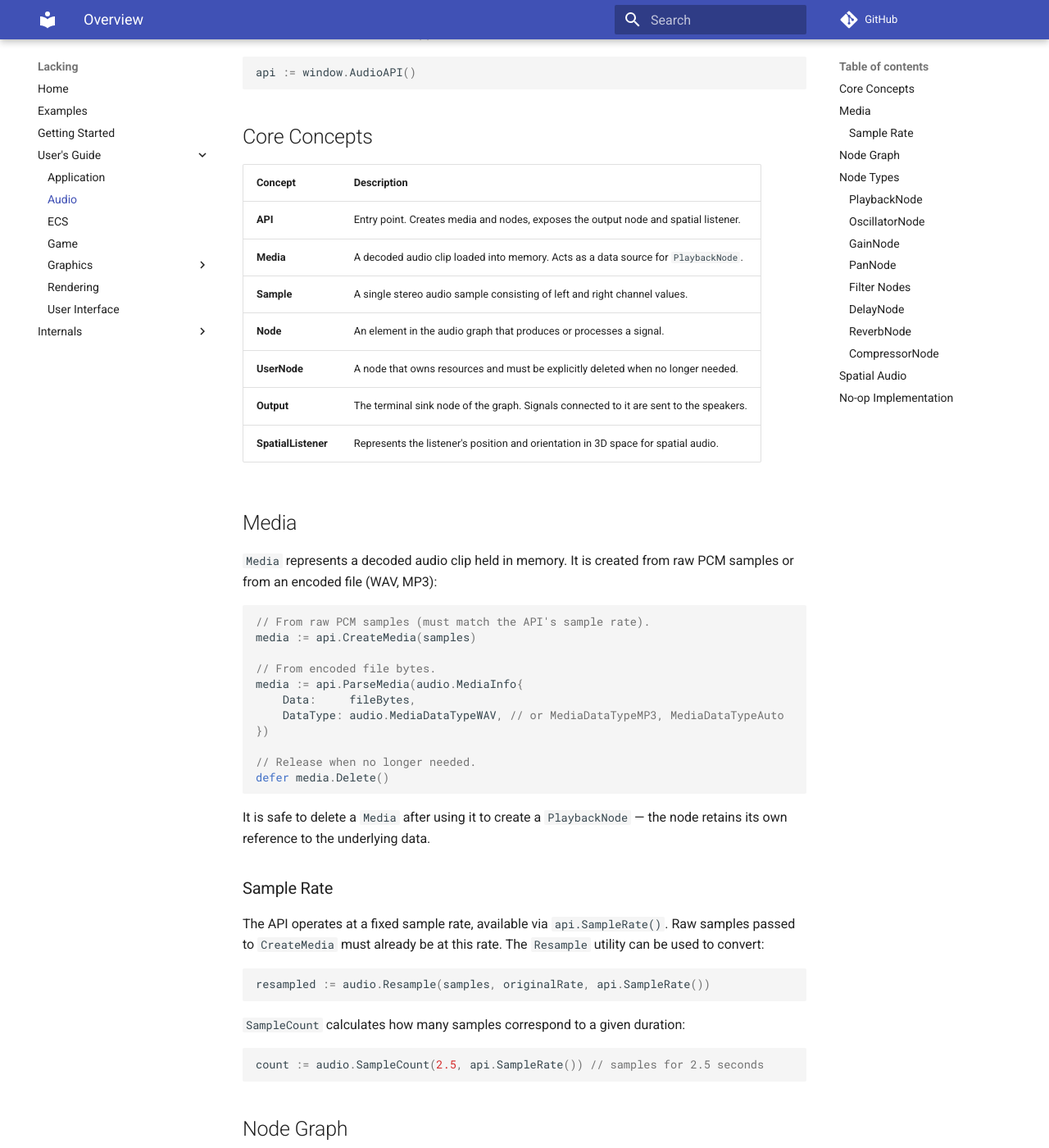
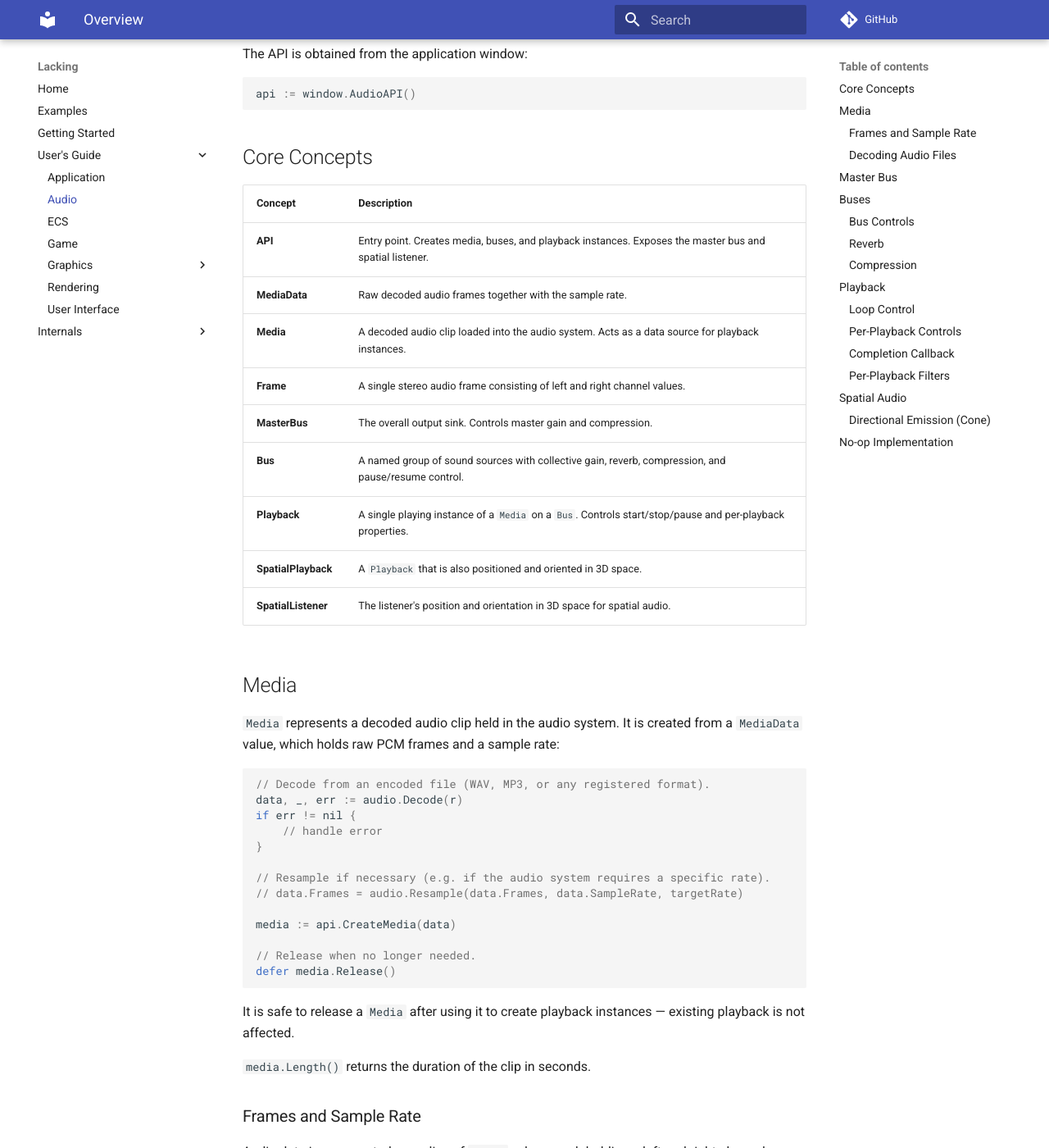
Before and after one commit to mokiat/lacking, an MkDocs documentation site: the page built from docs/manual/audio/index.md, in a window 1280 px wide and 1400 px high, scrolled down 271 px. Shown: the whole window at 82% size. Built offline with MkDocs 1.6.1 and Material for MkDocs 9.7.7, drawn with Linux system fonts in a browser that asks for light colours; comment, search, counter and statistics services are not loaded; some of the changed text lies outside the part shown.

Commit message:
docs: update docs on audio

````diff
--- a/docs/manual/audio/index.md
+++ b/docs/manual/audio/index.md
@@ -4,7 +4,7 @@ title: Overview
 
 # Audio
 
-The `audio` package defines a low-level, node-graph-based audio API. It is the audio equivalent of the `render` package: an abstract interface that is implemented separately for each platform (native desktop, web). Game code is not expected to use this API directly — a higher-level audio API will be provided for that purpose.
+The `core/audio` package defines a mid-level, bus-based audio API. It is the audio equivalent of the `render` package: an abstract interface implemented separately for each platform (native desktop, web). Game code is not expected to use this API directly — a higher-level audio API is provided for that purpose — but there are cases where working directly with these primitives is necessary.
 
 The API is obtained from the application window:
 
@@ -16,184 +16,126 @@ api := window.AudioAPI()
 
 | Concept | Description |
 |---|---|
-| **API** | Entry point. Creates media and nodes, exposes the output node and spatial listener. |
-| **Media** | A decoded audio clip loaded into memory. Acts as a data source for `PlaybackNode`. |
-| **Sample** | A single stereo audio sample consisting of left and right channel values. |
-| **Node** | An element in the audio graph that produces or processes a signal. |
-| **UserNode** | A node that owns resources and must be explicitly deleted when no longer needed. |
-| **Output** | The terminal sink node of the graph. Signals connected to it are sent to the speakers. |
-| **SpatialListener** | Represents the listener's position and orientation in 3D space for spatial audio. |
+| **API** | Entry point. Creates media, buses, and playback instances. Exposes the master bus and spatial listener. |
+| **MediaData** | Raw decoded audio frames together with the sample rate. |
+| **Media** | A decoded audio clip loaded into the audio system. Acts as a data source for playback instances. |
+| **Frame** | A single stereo audio frame consisting of left and right channel values. |
+| **MasterBus** | The overall output sink. Controls master gain and compression. |
+| **Bus** | A named group of sound sources with collective gain, reverb, compression, and pause/resume control. |
+| **Playback** | A single playing instance of a `Media` on a `Bus`. Controls start/stop/pause and per-playback properties. |
+| **SpatialPlayback** | A `Playback` that is also positioned and oriented in 3D space. |
+| **SpatialListener** | The listener's position and orientation in 3D space for spatial audio. |
 
 ## Media
 
-`Media` represents a decoded audio clip held in memory. It is created from raw PCM samples or from an encoded file (WAV, MP3):
+`Media` represents a decoded audio clip held in the audio system. It is created from a `MediaData` value, which holds raw PCM frames and a sample rate:
 
 ```go
-// From raw PCM samples (must match the API's sample rate).
-media := api.CreateMedia(samples)
+// Decode from an encoded file (WAV, MP3, or any registered format).
+data, _, err := audio.Decode(r)
+if err != nil {
+    // handle error
+}
 
-// From encoded file bytes.
-media := api.ParseMedia(audio.MediaInfo{
-    Data:     fileBytes,
-    DataType: audio.MediaDataTypeWAV, // or MediaDataTypeMP3, MediaDataTypeAuto
-})
+// Resample if necessary (e.g. if the audio system requires a specific rate).
+// data.Frames = audio.Resample(data.Frames, data.SampleRate, targetRate)
+
+media := api.CreateMedia(data)
 
 // Release when no longer needed.
-defer media.Delete()
+defer media.Release()
 ```
 
-It is safe to delete a `Media` after using it to create a `PlaybackNode` — the node retains its own reference to the underlying data.
+It is safe to release a `Media` after using it to create playback instances — existing playback is not affected.
 
-### Sample Rate
+`media.Length()` returns the duration of the clip in seconds.
 
-The API operates at a fixed sample rate, available via `api.SampleRate()`. Raw samples passed to `CreateMedia` must already be at this rate. The `Resample` utility can be used to convert:
+### Frames and Sample Rate
+
+Audio data is represented as a slice of `Frame` values, each holding a left and right channel sample:
 
 ```go
-resampled := audio.Resample(samples, originalRate, api.SampleRate())
+type Frame struct {
+    Left  float32
+    Right float32
+}
 ```
 
-`SampleCount` calculates how many samples correspond to a given duration:
+The `Resample` utility converts frames between sample rates:
 
 ```go
-count := audio.SampleCount(2.5, api.SampleRate()) // samples for 2.5 seconds
+resampled := audio.Resample(frames, originalRate, targetRate)
 ```
 
-## Node Graph
-
-Audio flows through a directed graph of nodes. Sources generate signals, processing nodes transform them, and everything ultimately connects to the output node. When multiple sources are connected to the same target their signals are mixed additively.
+`SampleCount` and `Seconds` convert between frame counts and durations:
 
 ```go
-output := api.Output()
-
-// Connect source directly to output.
-api.Connect(source, output)
-
-// Or use Chain for a linear sequence.
-api.Chain(source, gainNode, reverbNode, output)
-
-// Disconnect when done.
-api.Disconnect(source, output)
+count := audio.SampleCount(2.5, sampleRate) // frames for 2.5 seconds
+dur   := audio.Seconds(count, sampleRate)   // back to seconds
 ```
 
-All nodes that are no longer needed must be deleted to avoid resource leaks:
+### Decoding Audio Files
+
+`audio.Decode` auto-detects the format by magic-byte prefix and decodes the data:
 
 ```go
-gainNode.Delete()
+data, format, err := audio.Decode(r) // format is e.g. "mp3" or "wav"
 ```
 
-## Node Types
-
-The following node types are available:
-
-| Node | Factory | Purpose |
-|---|---|---|
-| `PlaybackNode` | `CreatePlaybackNode` | Plays back a `Media` clip. |
-| `OscillatorNode` | `CreateOscillatorNode` | Generates a periodic waveform. |
-| `GainNode` | `CreateGainNode` | Scales the signal amplitude. |
-| `PanNode` | `CreatePanNode` | Pans the signal between left and right channels. |
-| `SpatialNode` | `CreateSpatialNode` | Applies 3D positional audio effects. |
-| `HighPassNode` | `CreateHighPassNode` | Removes frequencies below a cutoff. |
-| `LowPassNode` | `CreateLowPassNode` | Removes frequencies above a cutoff. |
-| `DelayNode` | `CreateDelayNode` | Adds a time delay to the signal. |
-| `ReverbNode` | `CreateReverbNode` | Applies a room reverb effect. |
-| `CompressorNode` | `CreateCompressorNode` | Applies dynamic range compression. |
-| `ConnectorNode` | `CreateConnectorNode` | Pass-through node useful as a named connection point. |
-
-### PlaybackNode
-
-Plays back a `Media` clip. Created with an initial loop setting:
+Format decoders self-register via package `init`. Import the sub-packages to enable them:
 
 ```go
-node := api.CreatePlaybackNode(media, false)
-defer node.Delete()
-
-api.Connect(node, api.Output())
-
-node.Start(0)   // start from the beginning
-node.Pause()    // pause; resumes from the same position
-node.Resume()   // resume from where it was paused
-node.Stop()     // stop and reset position
+import (
+    _ "github.com/mokiat/lacking/core/audio/mp3"
+    _ "github.com/mokiat/lacking/core/audio/wav"
+)
 ```
 
-Loop playback can be configured after creation, including a sub-range of the clip:
+Custom decoders can be added with `audio.RegisterDecoder`.
+
+## Master Bus
+
+`MasterBus` is the global output sink. It controls the overall gain and provides access to global compression:
 
 ```go
-node.SetLoop(true)
-node.SetLoopStart(1.0) // loop from 1.0 s
-node.SetLoopEnd(4.5)   // to 4.5 s
+master := api.MasterBus()
+master.SetGain(0.8)
+
+comp := master.Compression()
+comp.SetThreshold(-18.0)
+comp.SetRatio(4.0)
 ```
 
-### OscillatorNode
+## Buses
 
-Generates a continuous periodic waveform at a configurable frequency. Default frequency is 440 Hz (A4).
+A `Bus` groups a set of sound sources for collective control. Create one with `CreateBus`, optionally enabling reverb and/or compression:
 
 ```go
-node := api.CreateOscillatorNode()
-defer node.Delete()
-
-node.SetFrequency(220.0) // A3
-api.Connect(node, api.Output())
+musicBus := api.CreateBus(audio.BusSettings{})
+sfxBus   := api.CreateBus(audio.BusSettings{UseCompression: true})
+envBus   := api.CreateBus(audio.BusSettings{UseReverb: true, UseCompression: true})
+defer musicBus.Release()
+defer sfxBus.Release()
+defer envBus.Release()
 ```
 
-### GainNode
+Releasing a bus stops all playback attached to it.
 
-Scales the signal amplitude. A gain of `1.0` is unity (no change); `0.0` is silence; values above `1.0` amplify. Default is `1.0`.
+### Bus Controls
 
 ```go
-gain := api.CreateGainNode()
-defer gain.Delete()
+bus.SetGain(0.5)  // half volume for everything on this bus
 
-gain.SetGain(0.5) // half volume
-api.Chain(source, gain, api.Output())
+// Pause/resume all sources on the bus at once.
+bus.Pause()
+bus.Resume()
 ```
 
-The `DBToGain` and `GainToDB` utilities convert between decibels and linear gain:
+`bus.Compression()` and `bus.Reverb()` return `nil` if the bus was not created with those effects enabled.
 
-```go
-gain.SetGain(audio.DBToGain(-6.0)) // -6 dB
-```
+### Reverb
 
-### PanNode
-
-Distributes the signal between left and right channels. The range is `[-1.0, 1.0]` where `-1.0` is full left, `0.0` is center, and `1.0` is full right. Default is `0.0`.
-
-```go
-pan := api.CreatePanNode()
-defer pan.Delete()
-
-pan.SetPan(-0.5) // slightly left
-api.Chain(source, pan, api.Output())
-```
-
-### Filter Nodes
-
-`HighPassNode` and `LowPassNode` each expose a single `CutoffFrequency` parameter (in Hz). Default cutoff is 350 Hz for both.
-
-```go
-hp := api.CreateHighPassNode()
-defer hp.Delete()
-hp.SetCutoffFrequency(80.0) // remove rumble below 80 Hz
-
-lp := api.CreateLowPassNode()
-defer lp.Delete()
-lp.SetCutoffFrequency(8000.0) // remove hiss above 8 kHz
-```
-
-### DelayNode
-
-Adds a time delay to the signal. Default delay is `0.0` seconds. Implementations must support at least 1 second of delay.
-
-```go
-delay := api.CreateDelayNode()
-defer delay.Delete()
-
-delay.SetDelayTime(0.3) // 300 ms
-api.Chain(source, delay, api.Output())
-```
-
-### ReverbNode
-
-Applies a reverb effect with configurable room characteristics and dry/wet mix.
+Configure room characteristics on buses created with `UseReverb: true`:
 
 | Parameter | Default | Range | Description |
 |---|---|---|---|
@@ -203,58 +145,129 @@ Applies a reverb effect with configurable room characteristics and dry/wet mix.
 | `Wet` | 0.5 | [0.0, 1.0] | Level of the reverberated signal. |
 
 ```go
-reverb := api.CreateReverbNode()
-defer reverb.Delete()
-
+reverb := bus.Reverb()
 reverb.SetRoomSize(0.8)
 reverb.SetDamping(0.3)
 reverb.SetWet(0.4)
-
-api.Chain(source, reverb, api.Output())
 ```
 
-### CompressorNode
+### Compression
 
-Applies dynamic range compression, attenuating signals that exceed a threshold.
+Available on both `Bus` (when `UseCompression: true`) and `MasterBus`:
 
 | Parameter | Default | Range | Description |
 |---|---|---|---|
 | `Threshold` | -24.0 dB | [-100.0, 0.0] | Level above which compression is applied. |
 | `Ratio` | 12.0 | [1.0, 20.0] | Compression ratio (input dB : output dB above threshold). |
 | `Knee` | 30.0 dB | [0.0, 40.0] | Width of the soft-knee transition around the threshold. |
-| `Attack` | 0.003 s | [0.0, 1.0] | Time for compression to engage after the threshold is exceeded. |
-| `Release` | 0.25 s | [0.0, 1.0] | Time for compression to disengage after the signal drops below the threshold. |
+| `Attack` | 0.003 s | [0.0, 1.0] | Time for compression to engage. |
+| `Release` | 0.25 s | [0.0, 1.0] | Time for compression to disengage. |
 
 ```go
-comp := api.CreateCompressorNode()
-defer comp.Delete()
-
+comp := bus.Compression()
 comp.SetThreshold(-18.0)
 comp.SetRatio(4.0)
-api.Chain(source, comp, api.Output())
 ```
+
+## Playback
+
+A `Playback` is a single instance of a `Media` playing on a `Bus`. Create one with `CreatePlayback`:
+
+```go
+playback := api.CreatePlayback(bus, media, audio.PlaybackSettings{})
+defer playback.Release()
+
+playback.Start(0)    // start from the beginning
+playback.Pause()     // pause; position is preserved
+playback.Resume()    // resume from paused position
+playback.Stop()      // stop and reset position
+```
+
+`playback.Playing()` reports whether the playback is currently active.
+
+### Loop Control
+
+```go
+playback.SetLooping(true)
+playback.SetLoopStart(1.0) // loop from 1.0 s
+playback.SetLoopEnd(4.5)   // to 4.5 s
+```
+
+### Per-Playback Controls
+
+```go
+playback.SetGain(0.7)          // individual volume
+playback.SetPlaybackRate(1.5)  // 1.5× speed; pitch shifts accordingly
+```
+
+`DBToGain` and `GainToDB` convert between decibels and linear gain:
+
+```go
+playback.SetGain(audio.DBToGain(-6.0)) // -6 dB
+```
+
+### Completion Callback
+
+```go
+playback.SetOnFinished(func() {
+    // called when the media plays through naturally (not on Stop or Pause,
+    // and not on each loop iteration)
+})
+```
+
+### Per-Playback Filters
+
+Low-pass and high-pass filters can be enabled at creation time:
+
+```go
+playback := api.CreatePlayback(bus, media, audio.PlaybackSettings{
+    UseLowPassFilter:  true,
+    UseHighPassFilter: true,
+})
+
+playback.LowPassFilter().SetFrequency(8000.0)  // remove hiss above 8 kHz
+playback.HighPassFilter().SetFrequency(80.0)   // remove rumble below 80 Hz
+```
+
+`LowPassFilter()` and `HighPassFilter()` return `nil` if the respective filter was not enabled at creation.
 
 ## Spatial Audio
 
-`SpatialNode` wraps a signal source and applies 3D positional effects relative to the `SpatialListener`. The attenuation model is inverse distance: `gain = 1.0 / max(1.0, distance)`.
+`CreateSpatialPlayback` returns a `SpatialPlayback`, which combines `Playback` with `SpatialEmitter`. The sound source is positioned in 3D space and attenuated relative to the `SpatialListener`.
 
 ```go
-// Configure the listener (typically updated each frame to match the camera).
+// Update the listener each frame to match the camera.
 listener := api.SpatialListener()
 listener.SetPosition(cameraPosition)
 listener.SetRotation(cameraRotation)
 
-// Place a sound source in the world.
-spatial := api.CreateSpatialNode()
-defer spatial.Delete()
+// Create a positioned sound source.
+spatial := api.CreateSpatialPlayback(bus, media, audio.PlaybackSettings{})
+defer spatial.Release()
 
 spatial.SetPosition(sprec.Vec3{X: 10, Y: 0, Z: -5})
-api.Chain(playbackNode, spatial, api.Output())
+spatial.Start(0)
 ```
+
+### Directional Emission (Cone)
+
+By default a spatial source emits equally in all directions (`OuterConeAngle` = 360°). Narrowing the cone makes the source directional:
+
+```go
+spatial.SetInnerConeAngle(sprec.Degrees(30)) // full gain within 30°
+spatial.SetOuterConeAngle(sprec.Degrees(90)) // fade to outer gain by 90°
+spatial.SetOuterConeGain(0.0)                // silent outside the outer cone
+```
+
+| Property | Default | Description |
+|---|---|---|
+| `InnerConeAngle` | — | Within this angle the emitter plays at full gain. |
+| `OuterConeAngle` | 360° | Beyond this angle the gain is `OuterConeGain`. Between inner and outer the gain is linearly interpolated. |
+| `OuterConeGain` | 0.0 | Gain applied when the listener is outside the outer cone. |
 
 ## No-op Implementation
 
-`NewNopAPI` returns a fully functional but silent implementation. All node factories return working objects that store and return their configured values; no audio is produced. This is useful for headless environments and tests:
+`NewNopAPI` returns a fully functional but silent implementation. All methods work correctly and return valid objects; no audio is produced. Useful for headless environments and tests:
 
 ```go
 api := audio.NewNopAPI()
````
